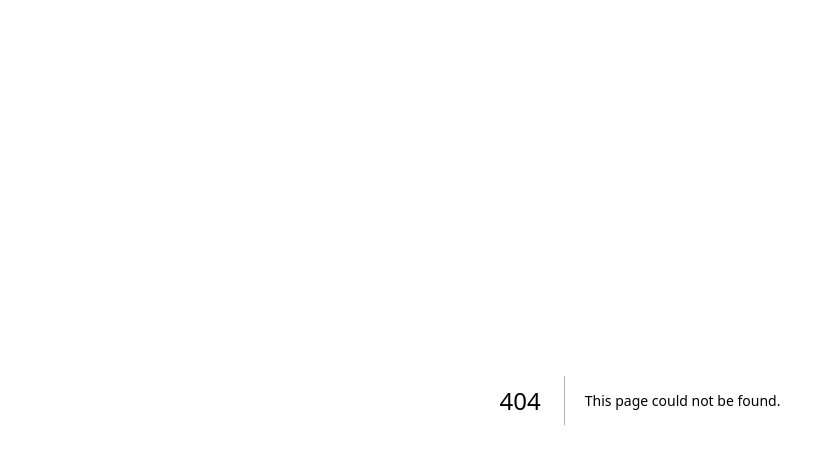
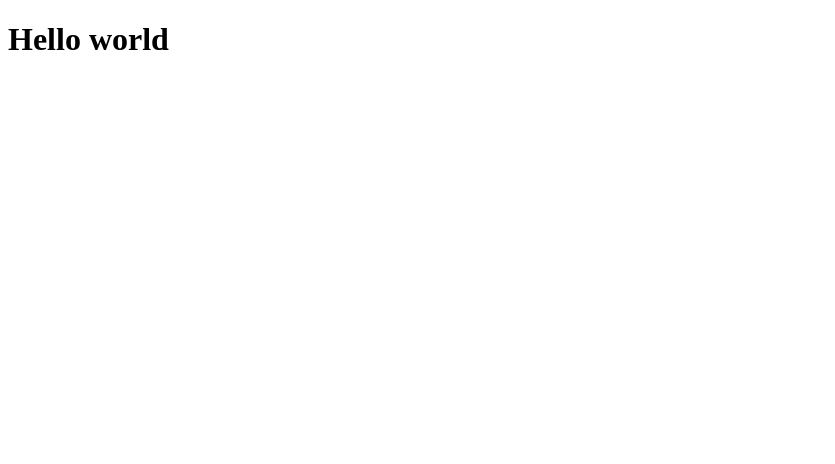
Before and after one commit to cudmon/nft-ticket-platform, a Next.js app in the folder web/: page /login in a window 1280 px wide. Before the commit this address had no page. Shown: the top 464 px of the page, without its empty margins (0-835 px from the left). Built offline with nearby package versions, Linux system fonts and the light colour scheme.

Commit message:
feat: update frontend structure

```diff
--- /dev/null
+++ b/web/src/app/login/page.tsx
@@ -0,0 +1,5 @@
+export default function page() {
+    return (
+        <h1>Hello world</h1>
+    )
+}
--- /dev/null
+++ b/web/src/app/register/page.tsx
@@ -0,0 +1,5 @@
+export default function page() {
+    return (
+        <h1>Hello world</h1>
+    )
+}
```
Also changed, not shown: web/src/app/events/[eventId]/page.tsx (added, +8 -0 lines).
